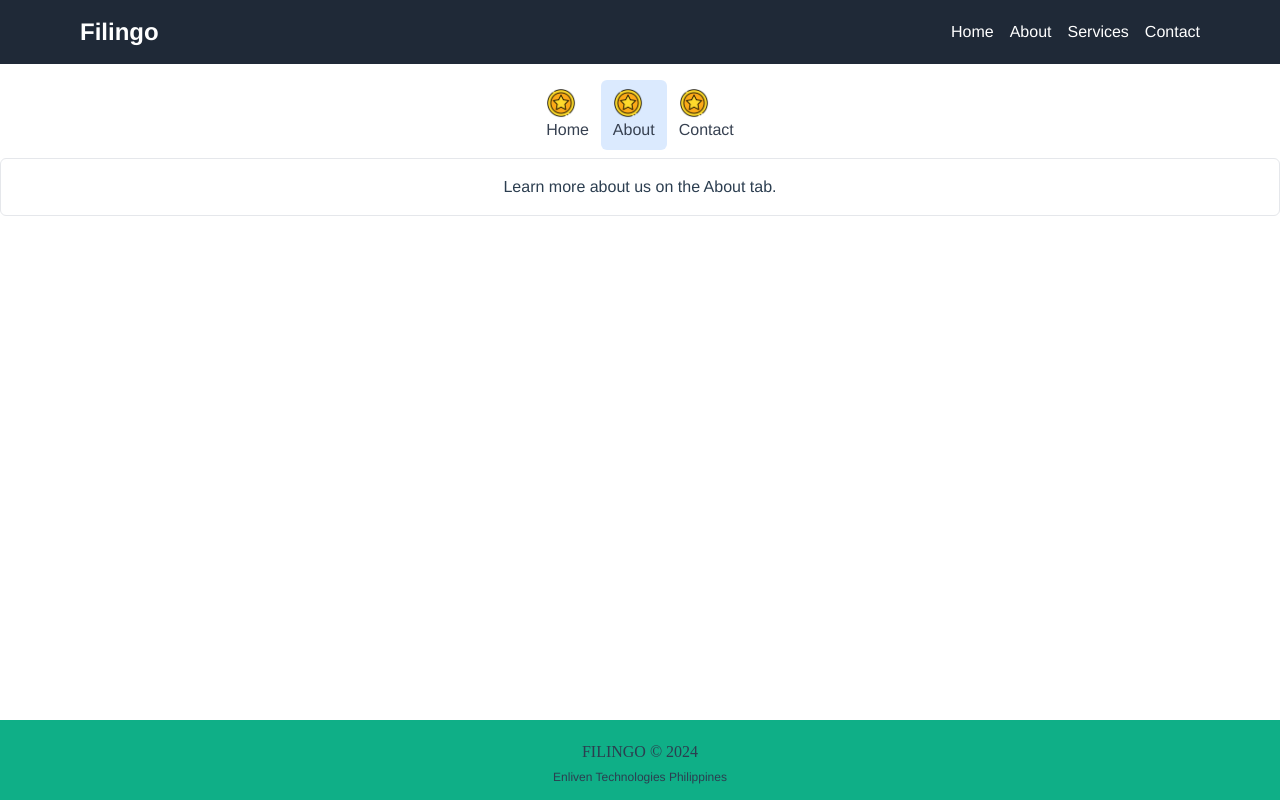
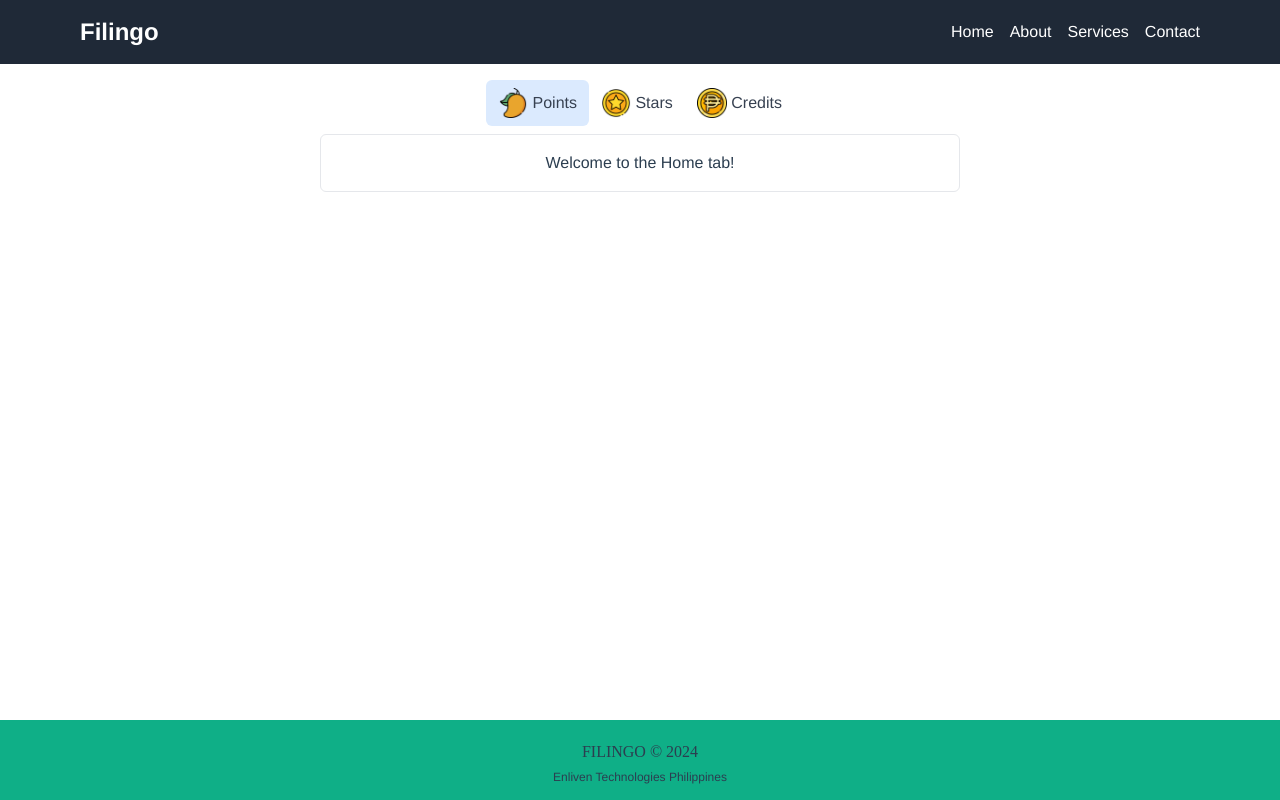
Before and after one commit to enyeahgo/filingo, a Vue app: page /nav in a window 1280 px wide. Built offline with nearby package versions, Linux system fonts and the light colour scheme.

Commit message:
New Commit

```diff
--- a/src/views/Navtab.vue
+++ b/src/views/Navtab.vue
@@ -9,14 +9,13 @@
           :class="{ 'bg-blue-100': isActive(navItem.name) }"
           @click="setActive(navItem.name)"
         >
-          <div class="d-flex">
-            <img src="../assets/starcoin.png" width="30px" height="30px" />
-            <span>{{ navItem.name }}</span>
+          <div class="flex justify-content-center" style="align-items: center;">
+            <img :src="getImage(navItem.icon)" width="30px" height="30px" />&nbsp;{{ navItem.name }}
           </div>
         </button>
       </nav>
-      <div v-for="tabItem in tabItems" :key="tabItem.name">
-        <div v-show="isActive(tabItem.name)" class="p-4 border rounded-md">
+      <div v-for="tabItem in tabItems" :key="tabItem.name" class="flex justify-center align-center">
+        <div v-show="isActive(tabItem.name)" class="p-4 w-full lg:w-1/2 border rounded-md">
           {{ tabItem.content }}
         </div>
       </div>
@@ -29,16 +28,16 @@ export default {
   data() {
     return {
       navItems: [
-        { name: 'Home', icon: '../assets/starcoin.png' },
-        { name: 'About', icon: '../assets/starcoin.png' },
-        { name: 'Contact', icon: '../assets/starcoin.png' },
+        { name: 'Points', icon: 'mangopoint.png' },
+        { name: 'Stars', icon: 'starcoin.png' },
+        { name: 'Credits', icon: 'pesocredit.png' },
       ],
       tabItems: [
-        { name: 'Home', content: 'Welcome to the Home tab!' },
-        { name: 'About', content: 'Learn more about us on the About tab.' },
-        { name: 'Contact', content: 'Get in touch with us on the Contact tab.' },
+        { name: 'Points', content: 'Welcome to the Home tab!' },
+        { name: 'Stars', content: 'Learn more about us on the About tab.' },
+        { name: 'Credits', content: 'Get in touch with us on the Contact tab.' },
       ],
-      active: 'About',
+      active: 'Points',
     };
   },
   methods: {
@@ -48,6 +47,9 @@ export default {
     isActive(name) {
       return this.active === name;
     },
+    getImage(img) {
+      return require(`../assets/${img}`);
+    }
   },
 };
 </script>
```
Also changed, not shown: src/assets/mangopoint.png (added), src/assets/pesocredit.png (added).
